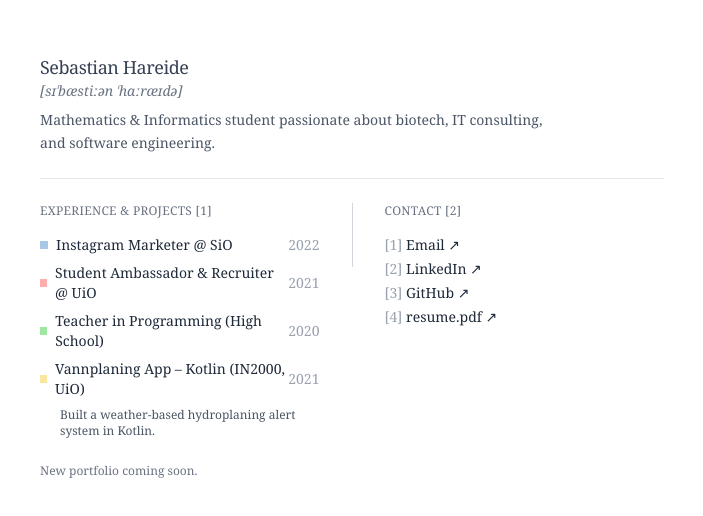
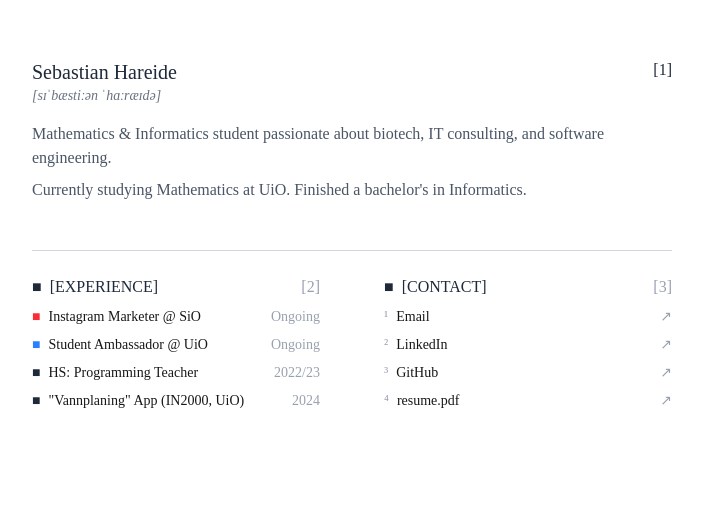
Before and after one commit to harepus/portfolio, a Next.js app: page / in a window 1280 px wide. Shown: the part 134-650 px from the top of the page, without its empty margins (288-991 px from the left). Built offline with nearby package versions, Linux system fonts and the light colour scheme.

Commit message:
fixed layout. just proper font choice remains

```diff
--- a/src/app/globals.css
+++ b/src/app/globals.css
@@ -23,18 +23,19 @@
 :root {
   --background: #ffffff;
   --foreground: #171717;
-  --backgroundLight: #fafafa;
-  --backgroundDark: #000000;
-  --textLight: #1a1a1a;
-  --textDark: #eaeaea;
-  --cardLight: #ffffff;
-  --cardDark: #1c1c1e;
-  --borderLight: #dddddd;
-  --borderDark: #333333;
 }
 
 body {
   color: var(--foreground);
   background: var(--background);
-  font-family: Arial, Helvetica, sans-serif;
+  font-family: judson, serif;
+  margin: 0;
+  padding: 0;
+  width: 100%;
 }
+
+/* Force centering override */
+.mx-auto {
+  margin-left: auto !important;
+  margin-right: auto !important;
+}
--- a/src/app/layout.tsx
+++ b/src/app/layout.tsx
@@ -1,15 +1,11 @@
 import type { Metadata } from "next";
-import { Geist, Geist_Mono } from "next/font/google";
+import { Merriweather } from "next/font/google";
 import "./globals.css";
 
-const geistSans = Geist({
-  variable: "--font-geist-sans",
+const merriweather = Merriweather({
+  variable: "--font-merriweather",
   subsets: ["latin"],
-});
-
-const geistMono = Geist_Mono({
-  variable: "--font-geist-mono",
-  subsets: ["latin"],
+  weight: ["400", "700"], // Add weights as needed
 });
 
 export const metadata: Metadata = {
@@ -24,10 +20,8 @@ export default function RootLayout({
 }>) {
   return (
     <html lang="en">
-      <body
-        className={`${geistSans.variable} ${geistMono.variable} antialiased`}
-      >
-        {children}
+      <body className={`${merriweather.variable} antialiased font-serif`}>
+        <div className="mx-auto max-w-2xl px-4">{children}</div>
       </body>
     </html>
   );
--- a/src/app/page.tsx
+++ b/src/app/page.tsx
@@ -1,8 +1,9 @@
 "use client";
+import type { NextPage } from "next";
+import Head from "next/head";
+import { useEffect, useState } from "react";
 
-import { useState, useEffect } from "react";
-
-export default function Portfolio() {
+const Portfolio: NextPage = () => {
   const [mounted, setMounted] = useState(false);
 
   useEffect(() => {
@@ -25,107 +26,155 @@ export default function Portfolio() {
   if (!mounted) return null;
 
   return (
-    <div className="min-h-screen flex flex-col justify-center items-center text-left text-gray-800 font-serif">
-      <div className="w-full max-w-2xl px-6">
-        <h1 className="text-lg tracking-tight text-gray-700">
+    <>
+      <Head>
+        <title>Sebastian Hareide</title>
+        <meta name="description" content="Sebastian Hareide" />
+        <link rel="icon" href="/favicon.ico" />
+      </Head>
+
+      <div className="flex items-center justify-center min-h-screen">
+        <main className="py-12 flex flex-col items-start w-full max-w-2xl">
+          <div className="w-full">
+            <div className="mb-12">
+              <div className="flex justify-between items-start mb-4">
+                <div>
+                  <h1 className="text-xl font-normal text-gray-800">
                     Sebastian Hareide
                   </h1>
-        <p className="text-sm italic text-gray-500">[sɪˈbæstiːən ˈhɑːræɪdə]</p>
-
-        <p className="text-sm text-gray-600 leading-relaxed max-w-lg mt-2 mb-6">
+                  <p className="text-sm italic text-gray-500">
+                    [sɪˈbæstiːən ˈhɑːræɪdə]
+                  </p>
+                </div>
+                <span className="text-gray-800">[1]</span>
+              </div>
+              <div className="mb-8">
+                <p className="mb-2 text-gray-600">
                   Mathematics & Informatics student passionate about biotech, IT
                   consulting, and software engineering.
                 </p>
-
-        <hr className="border-gray-200 w-full mb-6" />
-
-        <div className="grid grid-cols-[1fr_auto_1fr] w-full gap-8 text-sm items-start">
-          {/* Experience & Projects */}
-          <div>
-            <h2 className="text-xs tracking-wide text-gray-500 uppercase mb-4">
-              EXPERIENCE & PROJECTS [1]
-            </h2>
-            <div className="space-y-2">
-              <p className="flex items-center">
-                <span className="inline-block w-2 h-2 bg-[#A7C7E7] mr-2"></span>
-                Instagram Marketer @ SiO
-                <span className="ml-auto text-gray-400">2022</span>
-              </p>
-              <p className="flex items-center">
-                <span className="inline-block w-2 h-2 bg-[#FFADAD] mr-2"></span>
-                Student Ambassador & Recruiter @ UiO
-                <span className="ml-auto text-gray-400">2021</span>
-              </p>
-              <p className="flex items-center">
-                <span className="inline-block w-2 h-2 bg-[#A0E7A0] mr-2"></span>
-                Teacher in Programming (High School)
-                <span className="ml-auto text-gray-400">2020</span>
-              </p>
-              <p className="flex items-center">
-                <span className="inline-block w-2 h-2 bg-[#F9E79F] mr-2"></span>
-                Vannplaning App – Kotlin (IN2000, UiO)
-                <span className="ml-auto text-gray-400">2021</span>
-              </p>
-              <p className="text-gray-600 text-xs ml-5">
-                Built a weather-based hydroplaning alert system in Kotlin.
+                <p className="text-gray-600">
+                  Currently studying Mathematics at UiO. Finished a bachelor's
+                  in Informatics.
                 </p>
               </div>
             </div>
 
-          {/* Sentrert loddrett separator-linje */}
-          <div className="w-px bg-gray-300 h-16 mx-auto"></div>
+            <hr className="my-6 border-gray-300" />
 
-          {/* Contact Section */}
-          <div>
-            <h2 className="text-xs tracking-wide text-gray-500 uppercase mb-4">
-              CONTACT [2]
-            </h2>
-            <div className="space-y-1">
-              <p>
-                <span className="text-gray-400">[1]</span>
+            <div className="flex flex-col md:flex-row justify-between mb-16">
+              {/* EXPERIENCE Section */}
+              <div className="flex-1 md:pr-8 mb-8 md:mb-0">
+                <div className="flex items-start justify-between mb-2">
+                  <div className="flex items-center">
+                    <span className="text-gray-800 mr-2">■</span>
+                    <span className="text-gray-800">[EXPERIENCE]</span>
+                  </div>
+                  <div className="text-gray-400">[2]</div>
+                </div>
+
+                <div className="space-y-2 text-sm">
+                  <div className="flex justify-between items-center">
+                    <div className="flex items-center">
+                      <span className="text-red-500 mr-2">■</span>
+                      <span>Instagram Marketer @ SiO</span>
+                    </div>
+                    <span className="text-gray-400">Ongoing</span>
+                  </div>
+
+                  <div className="flex justify-between items-center">
+                    <div className="flex items-center">
+                      <span className="text-blue-500 mr-2">■</span>
+                      <span>Student Ambassador @ UiO</span>
+                    </div>
+                    <span className="text-gray-400">Ongoing</span>
+                  </div>
+
+                  <div className="flex justify-between items-center">
+                    <div className="flex items-center">
+                      <span className="text-gray-800 mr-2">■</span>
+                      <span>HS: Programming Teacher</span>
+                    </div>
+                    <span className="text-gray-400">2022/23</span>
+                  </div>
+
+                  <div className="flex justify-between items-center">
+                    <div className="flex items-center">
+                      <span className="text-gray-800 mr-2">■</span>
+                      <span>"Vannplaning" App (IN2000, UiO)</span>
+                    </div>
+                    <span className="text-gray-400">2024</span>
+                  </div>
+                </div>
+              </div>
+
+              {/* CONTACT Section */}
+              <div className="flex-1 md:pl-8">
+                <div className="flex items-start justify-between mb-2">
+                  <div className="flex items-center">
+                    <span className="text-gray-800 mr-2">■</span>
+                    <span className="text-gray-800">[CONTACT]</span>
+                  </div>
+                  <div className="text-gray-400">[3]</div>
+                </div>
+
+                <div className="space-y-2 text-sm">
+                  <div className="flex justify-between items-center">
+                    <div className="flex items-center">
+                      <span className="text-gray-400 mr-2">¹</span>
                       <a
                         href="mailto:your.email@example.com"
                         className="hover:underline"
                       >
-                  {" "}
-                  Email ↗
+                        Email
                       </a>
-              </p>
-              <p>
-                <span className="text-gray-400">[2]</span>
+                    </div>
+                    <span className="text-gray-400">↗</span>
+                  </div>
+
+                  <div className="flex justify-between items-center">
+                    <div className="flex items-center">
+                      <span className="text-gray-400 mr-2">²</span>
                       <a
                         href="https://linkedin.com/in/yourprofile"
                         className="hover:underline"
                       >
-                  {" "}
-                  LinkedIn ↗
+                        LinkedIn
                       </a>
-              </p>
-              <p>
-                <span className="text-gray-400">[3]</span>
+                    </div>
+                    <span className="text-gray-400">↗</span>
+                  </div>
+
+                  <div className="flex justify-between items-center">
+                    <div className="flex items-center">
+                      <span className="text-gray-400 mr-2">³</span>
                       <a
-                  href="https://github.com/yourprofile"
+                        href="https://github.com/harepus"
                         className="hover:underline"
                       >
-                  {" "}
-                  GitHub ↗
+                        GitHub
                       </a>
-              </p>
-              <p>
-                <span className="text-gray-400">[4]</span>
+                    </div>
+                    <span className="text-gray-400">↗</span>
+                  </div>
+
+                  <div className="flex justify-between items-center">
+                    <div className="flex items-center">
+                      <span className="text-gray-400 mr-2">⁴</span>
                       <a href="/resume.pdf" className="hover:underline">
-                  {" "}
-                  resume.pdf ↗
+                        resume.pdf
                       </a>
-              </p>
+                    </div>
+                    <span className="text-gray-400">↗</span>
                   </div>
                 </div>
               </div>
-
-        <p className="mt-6 text-xs text-gray-500 text-left">
-          New portfolio coming soon.
-        </p>
             </div>
           </div>
+        </main>
+      </div>
+    </>
   );
-}
+};
+
+export default Portfolio;
--- a/tailwind.config.js
+++ b/tailwind.config.js
@@ -1,26 +1,28 @@
+// tailwind.config.js
 /** @type {import('tailwindcss').Config} */
 module.exports = {
-  darkMode: "class",
-  content: ["./src/**/*.{js,ts,jsx,tsx}"],
+  content: [
+    "./pages/**/*.{js,ts,jsx,tsx,mdx}",
+    "./components/**/*.{js,ts,jsx,tsx,mdx}",
+    "./app/**/*.{js,ts,jsx,tsx,mdx}",
+  ],
   theme: {
     extend: {
       colors: {
-        background: {
-          light: "#FAFAFA",
-          dark: "#000000",
+        black: "#000000",
+        gray: {
+          400: "#787878",
         },
-        text: {
-          light: "#1A1A1A",
-          dark: "#EAEAEA",
+        red: {
+          500: "#e53e3e",
         },
-        card: {
-          light: "#FFFFFF",
-          dark: "#1C1C1E",
+        blue: {
+          500: "#3182ce",
         },
-        border: {
-          light: "#DDDDDD",
-          dark: "#333333",
-        },
+      },
+      fontFamily: {
+        sans: ["var(--font-geist-sans)"],
+        mono: ["var(--font-geist-mono)"],
       },
     },
   },
```
Lines whose indentation alone changed are shown as unchanged.
